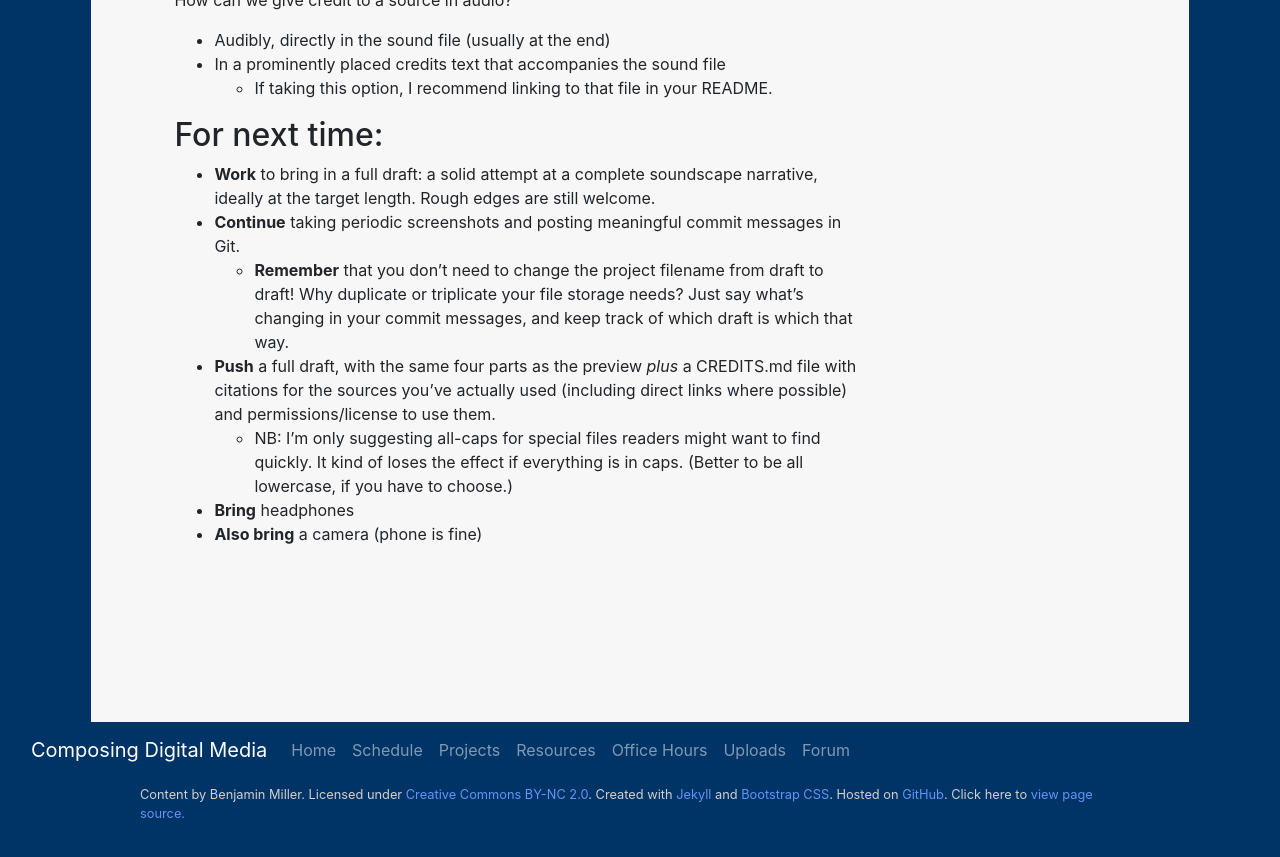
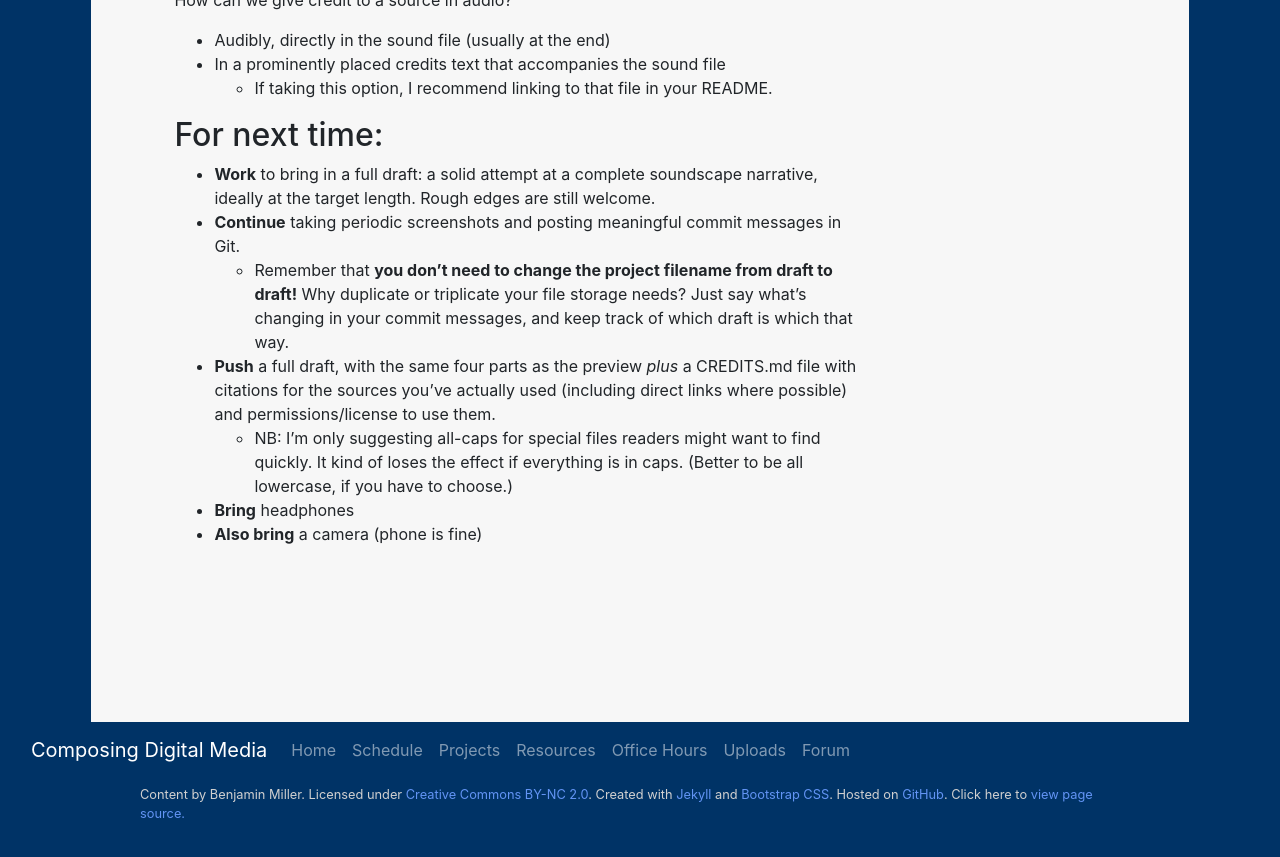
Before and after one commit to benmiller314/cdm2020spring, a Jekyll site: the page built from plans/lesson-06.md, in a window 1280 px wide and 900 px high, scrolled down 1677 px. Shown: the top 857 px of the window. Built offline with Jekyll 4.4.1, drawn with Linux system fonts in a browser that asks for light colours; our own code applies the rules of GitHub Pages for plain Markdown files.

Commit message:
change boldface

```diff
--- a/plans/lesson-06.md
+++ b/plans/lesson-06.md
@@ -60,7 +60,7 @@ How can we give credit to a source in audio?
 
 * **Work** to bring in a full draft: a solid attempt at a complete soundscape narrative, ideally at the target length. Rough edges are still welcome.
 * **Continue** taking periodic screenshots and posting meaningful commit messages in Git.
-  - **Remember** that you don't need to change the project filename from draft to draft! Why duplicate or triplicate your file storage needs? Just say what's changing in your commit messages, and keep track of which draft is which that way.
+  - Remember that **you don't need to change the project filename from draft to draft!** Why duplicate or triplicate your file storage needs? Just say what's changing in your commit messages, and keep track of which draft is which that way.
 * **Push** a full draft, with the same four parts as the preview *plus* a CREDITS.md file with citations for the sources you've actually used (including direct links where possible) and permissions/license to use them.
   - NB: I'm only suggesting all-caps for special files readers might want to find quickly. It kind of loses the effect if everything is in caps. (Better to be all lowercase, if you have to choose.)
 * **Bring** headphones
```
